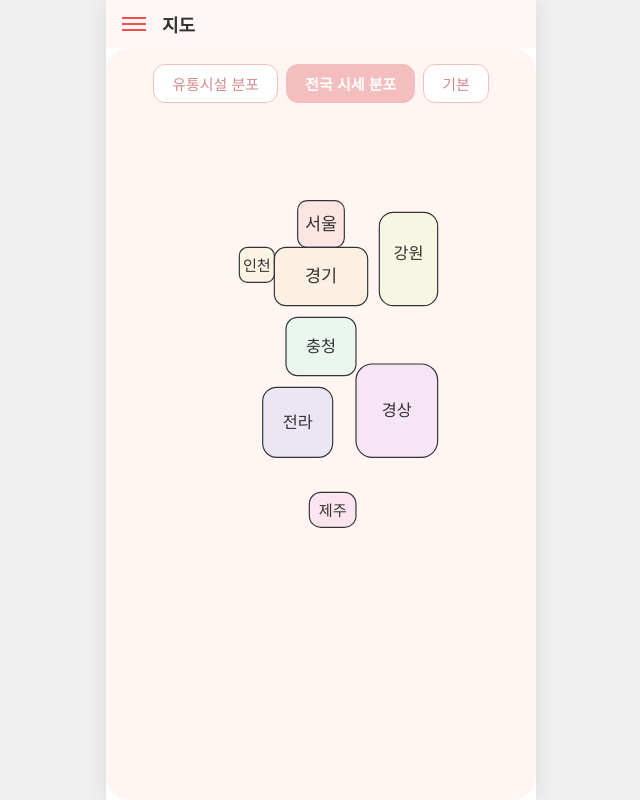
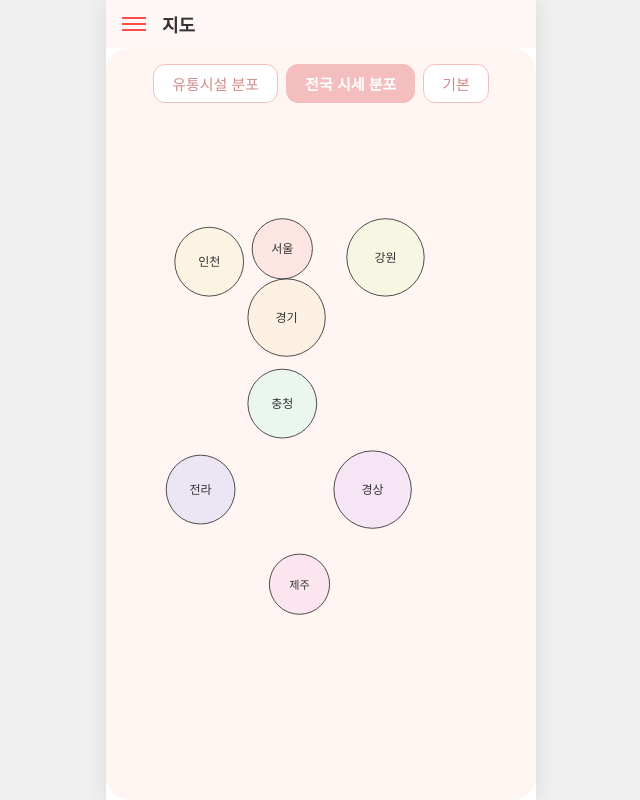
Before and after one commit to AgriData-Lab/Frontend, a React (Create React App) app: page /map/price in a window 1280 px wide. Shown: the whole page, without its empty margins (319-959 px from the left). Built offline with nearby package versions, Linux system fonts and the light colour scheme; no server answers.

Commit message:
✨ Feat: 블록 맵 현재 시간으로 변경, 관심품목 백엔드에서 처리
Feat: 블록 맵 현재 시간으로 변경, 관심품목 백엔드에서 처리

```diff
--- a/src/components/map/BlockMap.css
+++ b/src/components/map/BlockMap.css
@@ -3,7 +3,7 @@
   height: 100%;
   background: #fff6f3;
   border-radius: 24px;
-  padding: 16px 8px 24px 8px;
+  padding: 0;
   box-sizing: border-box;
   display: flex;
   flex-direction: column;
@@ -13,7 +13,7 @@
 .blockmap-header {
   display: flex;
   gap: 8px;
-  margin-bottom: 16px;
+  margin: 16px 0;
 }
 
 .blockmap-tab {
@@ -33,38 +33,18 @@
   font-weight: bold;
 }
 
-.blockmap-grid {
-  display: grid;
-  grid-template-columns: repeat(6, 1fr);
-  gap: 4px;
+.blockmap-svg-wrapper {
   width: 100%;
-  max-width: 350px;
+  flex-grow: 1;
+  padding: 0 16px;
+  display: flex;
+  justify-content: center;
 }
 
-.blockmap-cell {
-  min-width: 40px;
-  min-height: 32px;
-  display: flex;
-  align-items: center;
-  justify-content: center;
-  font-size: 13px;
-  border-radius: 8px;
-  border: 1px solid #f5e0be;
-  background: #f5f5f5;
-  color: #333;
-  text-align: center;
-  word-break: keep-all;
-  box-sizing: border-box;
+.blockmap-svg {
+  width: 100%;
+  height: auto;
+  max-width: none;
+  background: #fff6f3;
+  border-radius: 24px;
 }
-
-@media (max-width: 500px) {
-  .blockmap-grid {
-    max-width: 100vw;
-    grid-template-columns: repeat(4, 1fr);
-  }
-  .blockmap-cell {
-    min-width: 28px;
-    min-height: 24px;
-    font-size: 11px;
-  }
-}
--- a/src/components/map/BlockMap.js
+++ b/src/components/map/BlockMap.js
@@ -1,92 +1,3 @@
-// import React from 'react';
-// import './BlockMap.css';
-
-// // 시도별 샘플 색상 (base RGB)
-// const regionBaseColor = {
-//   서울: '245,190,190',
-//   경기: '245,224,190',
-//   인천: '245,238,190',
-//   강원: '224,245,190',
-//   충청: '190,245,224',
-//   전라: '190,190,245',
-//   경상: '224,190,245',
-//   제주: '245,190,224',
-// };
-// // 모든 지역이 같은 연핑크 baseColor
-// // const regionBaseColor = {
-// //   서울: '245,190,190',
-// //   경기: '245,190,190',
-// //   인천: '245,190,190',
-// //   강원: '245,190,190',
-// //   충청: '245,190,190',
-// //   전라: '245,190,190',
-// //   경상: '245,190,190',
-// //   제주: '245,190,190',
-// // };
-
-// // 예시 데이터: 각 지역별 개수
-// const regionData = {
-//   서울: 1,
-//   경기: 30,
-//   인천: 5,
-//   강원: 15,
-//   충청: 8,
-//   전라: 20,
-//   경상: 25,
-//   제주: 2,
-// };
-
-// // 진하기 계산 함수 (min~max → 0.3~1.0)
-// function getOpacity(count, min, max) {
-//   if (max === min) return 1;
-//   return 0.3 + 0.7 * ((count - min) / (max - min));
-// }
-
-// const counts = Object.values(regionData);
-// const min = Math.min(...counts);
-// const max = Math.max(...counts);
-
-// const BlockMap = () => {
-//   return (
-//     <div className="blockmap-container" style={{alignItems: 'center'}}>
-//       <div className="blockmap-header">
-//         <button className="blockmap-tab">유통시설 분포</button>
-//         <button className="blockmap-tab blockmap-tab-active">전국 시세 분포</button>
-//         <button className="blockmap-tab">기본</button>
-//       </div>
-//       <div style={{width: '100%', display: 'flex', justifyContent: 'center'}}>
-//         <svg viewBox="0 0 300 400" width="90%" height="auto" style={{maxWidth: 350, background: '#fff6f3', borderRadius: 24}}>
-//           {/* 서울 */}
-//           <rect x="130" y="70" width="40" height="40" fill={`rgba(${regionBaseColor['서울']},${getOpacity(regionData['서울'], min, max)})`} stroke="#333" rx="8" />
-//           <text x="150" y="95" textAnchor="middle" fontSize="15" fill="#333">서울</text>
-//           {/* 경기 */}
-//           <rect x="110" y="110" width="80" height="50" fill={`rgba(${regionBaseColor['경기']},${getOpacity(regionData['경기'], min, max)})`} stroke="#333" rx="10" />
-//           <text x="150" y="140" textAnchor="middle" fontSize="15" fill="#333">경기</text>
-//           {/* 인천 */}
-//           <rect x="80" y="110" width="30" height="30" fill={`rgba(${regionBaseColor['인천']},${getOpacity(regionData['인천'], min, max)})`} stroke="#333" rx="7" />
-//           <text x="95" y="130" textAnchor="middle" fontSize="13" fill="#333">인천</text>
-//           {/* 강원 */}
-//           <rect x="200" y="80" width="50" height="80" fill={`rgba(${regionBaseColor['강원']},${getOpacity(regionData['강원'], min, max)})`} stroke="#333" rx="12" />
-//           <text x="225" y="120" textAnchor="middle" fontSize="14" fill="#333">강원</text>
-//           {/* 충청 */}
-//           <rect x="120" y="170" width="60" height="50" fill={`rgba(${regionBaseColor['충청']},${getOpacity(regionData['충청'], min, max)})`} stroke="#333" rx="10" />
-//           <text x="150" y="200" textAnchor="middle" fontSize="14" fill="#333">충청</text>
-//           {/* 전라 */}
-//           <rect x="100" y="230" width="60" height="60" fill={`rgba(${regionBaseColor['전라']},${getOpacity(regionData['전라'], min, max)})`} stroke="#333" rx="12" />
-//           <text x="130" y="265" textAnchor="middle" fontSize="14" fill="#333">전라</text>
-//           {/* 경상 */}
-//           <rect x="180" y="210" width="70" height="80" fill={`rgba(${regionBaseColor['경상']},${getOpacity(regionData['경상'], min, max)})`} stroke="#333" rx="14" />
-//           <text x="215" y="255" textAnchor="middle" fontSize="14" fill="#333">경상</text>
-//           {/* 제주 */}
-//           <rect x="140" y="320" width="40" height="30" fill={`rgba(${regionBaseColor['제주']},${getOpacity(regionData['제주'], min, max)})`} stroke="#333" rx="10" />
-//           <text x="160" y="340" textAnchor="middle" fontSize="13" fill="#333">제주</text>
-//         </svg>
-//       </div>
-//     </div>
-//   );
-// };
-
-// export default BlockMap;
 import React, { useEffect, useState } from 'react';
 import axios from 'axios';
 import './BlockMap.css';
@@ -102,7 +13,6 @@ const regionBaseColor = {
   제주: '245,190,224',
 };
 
-// 시군 → 시도로 매핑
 const countyToRegion = (county) => {
   if (county.includes("서울")) return "서울";
   if (county.includes("부산") || county.includes("대구") || county.includes("울산") || county.includes("경상")) return "경상";
@@ -115,7 +25,6 @@ const countyToRegion = (county) => {
   return null;
 };
 
-// 투명도 계산
 const getOpacity = (value, min, max) => {
   if (max === min) return 1;
   return 0.3 + 0.7 * ((value - min) / (max - min));
@@ -125,8 +34,7 @@ const BlockMap = () => {
   const [regionData, setRegionData] = useState({});
 
   useEffect(() => {
-    const token = localStorage.getItem("token");  // 저장된 토큰 불러오기
-
+    const token = localStorage.getItem("token");
     const today = new Date();
     const yyyy = today.getFullYear();
     const mm = String(today.getMonth() + 1).padStart(2, '0');
@@ -135,24 +43,21 @@ const BlockMap = () => {
 
     axios.get('/api/prices-distribution/hipping-periods', {
       params: {
-        itemName: '사과',
         startDate: currentDate
       },
       headers: {
-        Authorization: `Bearer ${token}`  // 헤더에 토큰 추가
+        Authorization: `Bearer ${token}`
       }
     })
     .then((res) => {
       const rawList = res.data.result;
       const priceMap = {};
-
       rawList.forEach(({ countyname, price }) => {
         const region = countyToRegion(countyname);
         if (!region) return;
         const p = parseInt(price.replace(/,/g, ''), 10);
         priceMap[region] = Math.max(priceMap[region] || 0, p);
       });
-
       setRegionData(priceMap);
     })
     .catch((err) => {
@@ -171,38 +76,46 @@ const BlockMap = () => {
   };
 
   return (
-    <div className="blockmap-container" style={{ alignItems: 'center' }}>
+    <div className="blockmap-container">
       <div className="blockmap-header">
         <button className="blockmap-tab">유통시설 분포</button>
         <button className="blockmap-tab blockmap-tab-active">전국 시세 분포</button>
         <button className="blockmap-tab">기본</button>
       </div>
-      <div style={{ width: '100%', display: 'flex', justifyContent: 'center' }}>
-        <svg viewBox="0 0 300 400" width="90%" height="auto" style={{ maxWidth: 350, background: '#fff6f3', borderRadius: 24 }}>
+
+      <div className="blockmap-svg-wrapper">
+            <svg viewBox="0 0 500 700" className="blockmap-svg">
+        {/* 인천 */}
+        <circle cx="120" cy="120" r="40" fill={getColor('인천')} stroke="#333" />
+        <text x="120" y="125" textAnchor="middle" fontSize="14" fill="#333">인천</text>
+
         {/* 서울 */}
-          <rect x="130" y="70" width="40" height="40" fill={getColor('서울')} stroke="#333" rx="8" />
-          <text x="150" y="95" textAnchor="middle" fontSize="15" fill="#333">서울</text>
+        <circle cx="205" cy="105" r="35" fill={getColor('서울')} stroke="#333" />
+        <text x="205" y="110" textAnchor="middle" fontSize="14" fill="#333">서울</text>
+
         {/* 경기 */}
-          <rect x="110" y="110" width="80" height="50" fill={getColor('경기')} stroke="#333" rx="10" />
-          <text x="150" y="140" textAnchor="middle" fontSize="15" fill="#333">경기</text>
-          {/* 인천 */}
-          <rect x="80" y="110" width="30" height="30" fill={getColor('인천')} stroke="#333" rx="7" />
-          <text x="95" y="130" textAnchor="middle" fontSize="13" fill="#333">인천</text>
+        <circle cx="210" cy="185" r="45" fill={getColor('경기')} stroke="#333" />
+        <text x="210" y="190" textAnchor="middle" fontSize="14" fill="#333">경기</text>
+
         {/* 강원 */}
-          <rect x="200" y="80" width="50" height="80" fill={getColor('강원')} stroke="#333" rx="12" />
-          <text x="225" y="120" textAnchor="middle" fontSize="14" fill="#333">강원</text>
+        <circle cx="325" cy="115" r="45" fill={getColor('강원')} stroke="#333" />
+        <text x="325" y="120" textAnchor="middle" fontSize="14" fill="#333">강원</text>
+
         {/* 충청 */}
-          <rect x="120" y="170" width="60" height="50" fill={getColor('충청')} stroke="#333" rx="10" />
-          <text x="150" y="200" textAnchor="middle" fontSize="14" fill="#333">충청</text>
+        <circle cx="205" cy="285" r="40" fill={getColor('충청')} stroke="#333" />
+        <text x="205" y="290" textAnchor="middle" fontSize="14" fill="#333">충청</text>
+
         {/* 전라 */}
-          <rect x="100" y="230" width="60" height="60" fill={getColor('전라')} stroke="#333" rx="12" />
-          <text x="130" y="265" textAnchor="middle" fontSize="14" fill="#333">전라</text>
+        <circle cx="110" cy="385" r="40" fill={getColor('전라')} stroke="#333" />
+        <text x="110" y="390" textAnchor="middle" fontSize="14" fill="#333">전라</text>
+
         {/* 경상 */}
-          <rect x="180" y="210" width="70" height="80" fill={getColor('경상')} stroke="#333" rx="14" />
-          <text x="215" y="255" textAnchor="middle" fontSize="14" fill="#333">경상</text>
+        <circle cx="310" cy="385" r="45" fill={getColor('경상')} stroke="#333" />
+        <text x="310" y="390" textAnchor="middle" fontSize="14" fill="#333">경상</text>
+
         {/* 제주 */}
-          <rect x="140" y="320" width="40" height="30" fill={getColor('제주')} stroke="#333" rx="10" />
-          <text x="160" y="340" textAnchor="middle" fontSize="13" fill="#333">제주</text>
+        <circle cx="225" cy="495" r="35" fill={getColor('제주')} stroke="#333" />
+        <text x="225" y="500" textAnchor="middle" fontSize="13" fill="#333">제주</text>
       </svg>
       </div>
     </div>
```
Lines whose indentation alone changed are shown as unchanged.
